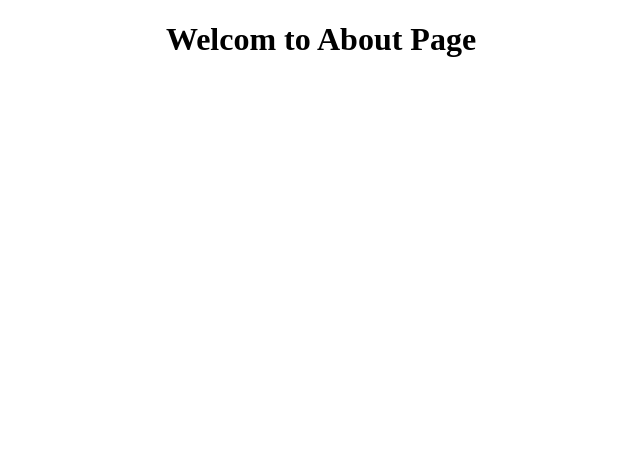
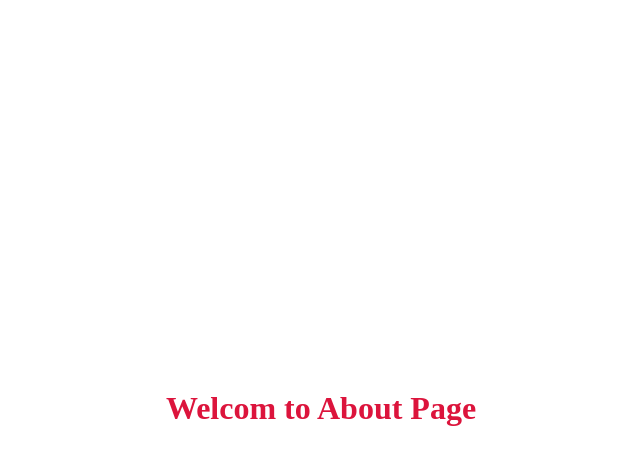
Before and after one commit to TheRockMilad/greenLearnExpress, a website: page views/about.html in a window 1280 px wide. Shown: the whole page, without its empty margins (319-959 px from the left). Drawn offline with Linux system fonts and the light colour scheme.

Commit message:
add express.static = public

```diff
--- a/app.js
+++ b/app.js
@@ -10,6 +10,7 @@ const path = require('path')
 
 app.use(express.json());
 app.use(express.urlencoded({ extended: true }));
+app.use(express.static(path.join(__dirname,"public")))
 app.use(helmet())
 app.use(cors())
 
--- /dev/null
+++ b/public/css/style.css
@@ -0,0 +1,12 @@
+body {
+  display: flex;
+  justify-content: center;
+  align-items: center;
+  height: 100vh;
+  overflow: hidden;
+}
+
+h1 {
+  text-align: center;
+  color: crimson;
+}
--- a/views/about.html
+++ b/views/about.html
@@ -5,10 +5,11 @@
     <meta charset="UTF-8">
     <meta name="viewport" content="width=device-width, initial-scale=1.0">
     <title>Document</title>
+    <link rel="stylesheet" href="/css/style.css">
 </head>
 
 <body>
-    <h1 style="text-align: center;">Welcom to About Page</h1>
+    <h1>Welcom to About Page</h1>
 </body>
 
 </html>
```
Also changed, not shown: views/404.html (+2 -1 lines), views/content.html (+2 -1 lines), views/index.html (+2 -1 lines).
